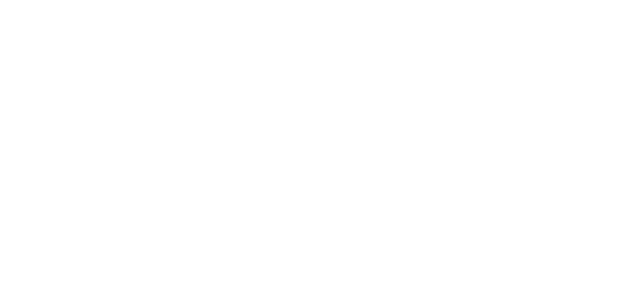
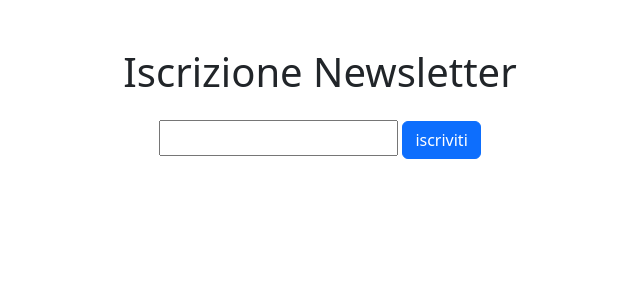
Before and after one commit to FedericoMorrillo/php-iscrizione-newsletter, a PHP site: page / in a window 1280 px wide. Before the commit the part shown is empty. Shown: the top 300 px of the page, without its empty margins (320-960 px from the left). Run offline with PHP 8.4, Linux system fonts and the light colour scheme.

Commit message:
feat: presa del parametro GET

```diff
--- a/index.php
+++ b/index.php
@@ -4,11 +4,34 @@
 <head>
     <meta charset="UTF-8">
     <meta name="viewport" content="width=device-width, initial-scale=1.0">
+    <link href="https://cdn.jsdelivr.net/npm/bootstrap@5.3.2/dist/css/bootstrap.min.css" rel="stylesheet" integrity="sha384-T3c6CoIi6uLrA9TneNEoa7RxnatzjcDSCmG1MXxSR1GAsXEV/Dwwykc2MPK8M2HN" crossorigin="anonymous">
     <title>PHP Iscrizione Newsletter</title>
 </head>
 
 <body>
+    <!--contenitore-->
+    <div class="text-center py-5">
+        <h1 class="pb-3">Iscrizione Newsletter</h1>
 
+        <!--PHP-->
+        <?php
+        //verifica se esiste un parametro email inviato con il get, se true l' assegna a una variabile
+        if (isset($_GET["email"])) {
+            $email = $_GET["email"];
+            echo "Grazie per esserti iscritto con l'indirizzo email: " . $email;
+        }
+        ?>
+        <!--/PHP-->
+
+        <!--form-->
+        <form method="GET" action="index.php">
+            <input class="py-1" type="email" name="email" id="email" required>
+            <button class="btn btn-primary" type="submit">iscriviti</button>
+        </form>
+        <!--/form-->
+
+    </div>
+    <!--/contenitore-->
 </body>
 
 </html>
```
